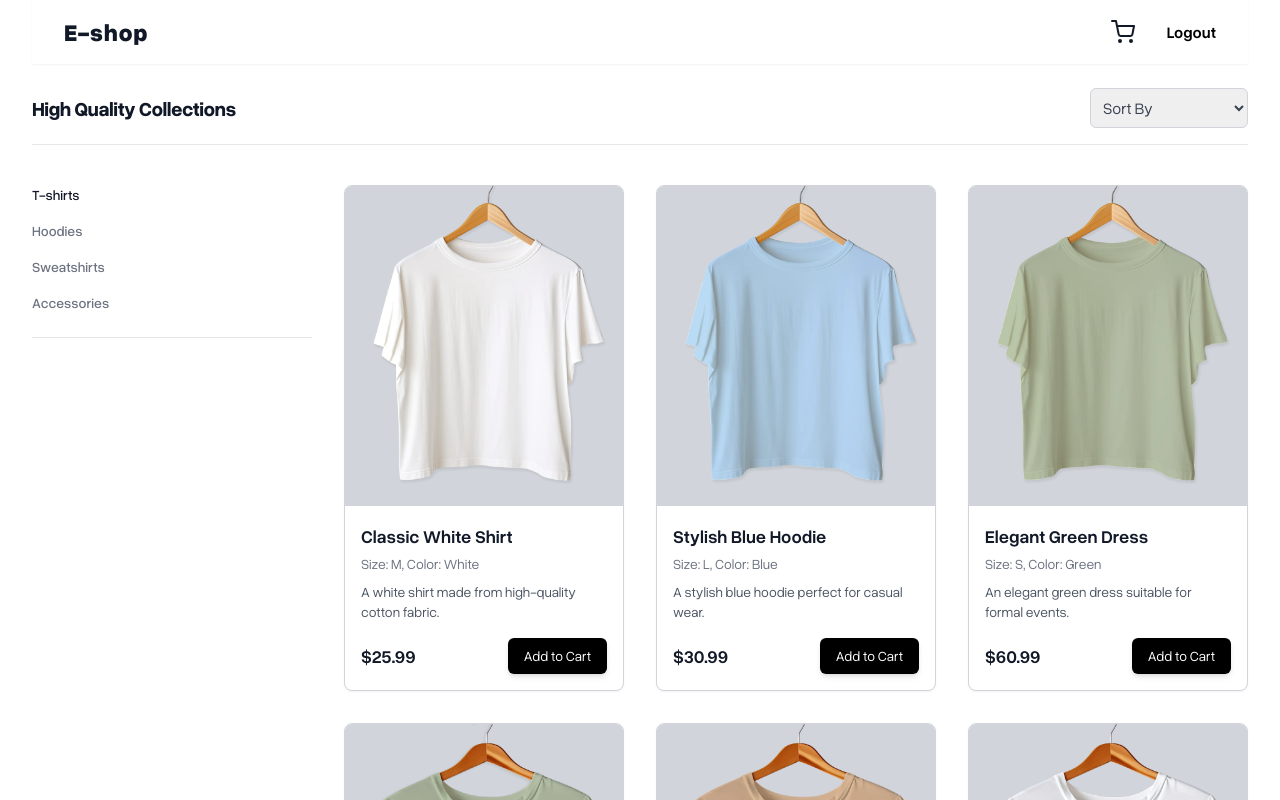
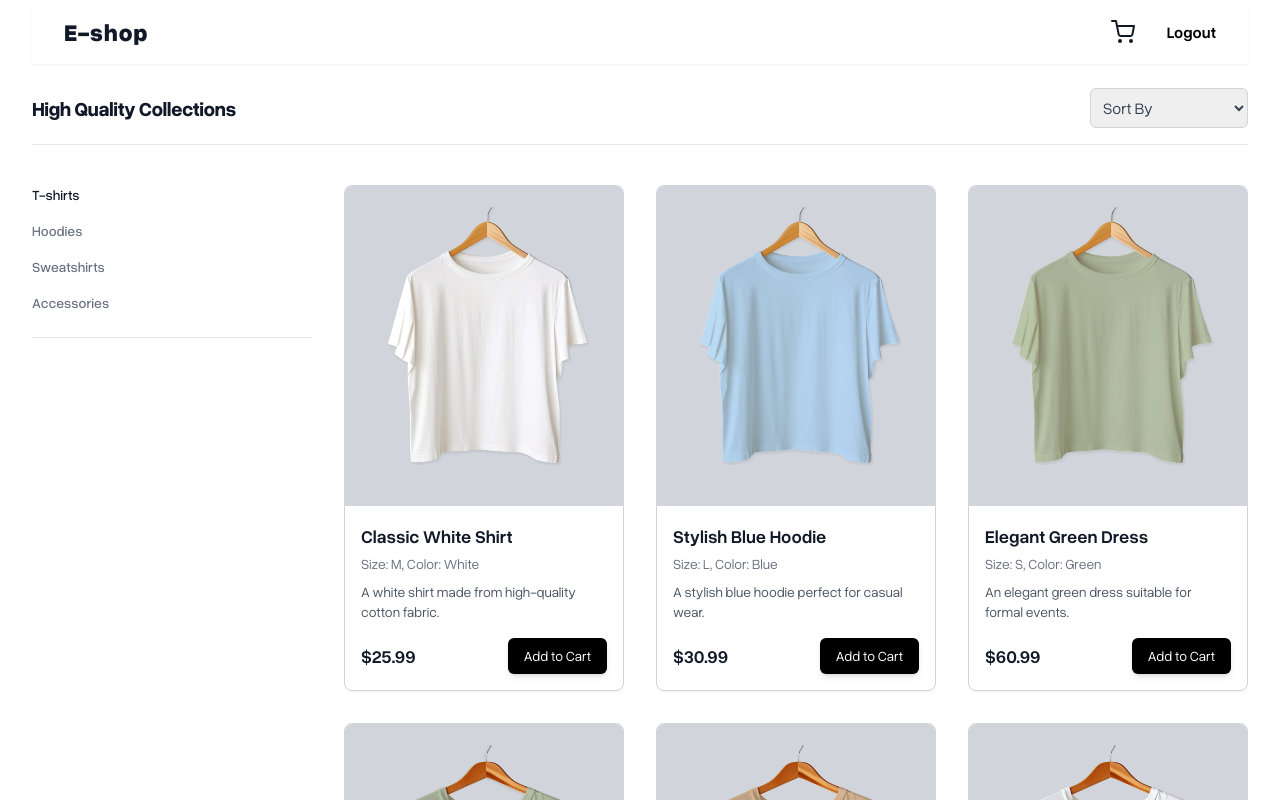
Before and after one commit to Jananisankar21419/eshop-cart, a Next.js app: page /e-shop in a window 1280 px wide. Shown: the top 800 px of the page. Built offline with nearby package versions, Linux system fonts and the light colour scheme.

Commit message:
Update Product.jsx

```diff
--- a/src/components/Product/Product.jsx
+++ b/src/components/Product/Product.jsx
@@ -14,7 +14,7 @@ const Product = ({ product, onAddToCart }) => {
           src={product.image}
           alt={product.name}
           layout="fill"
-          className="object-cover object-center"
+          className="object-contain"
           priority
         />
       </div>
```
